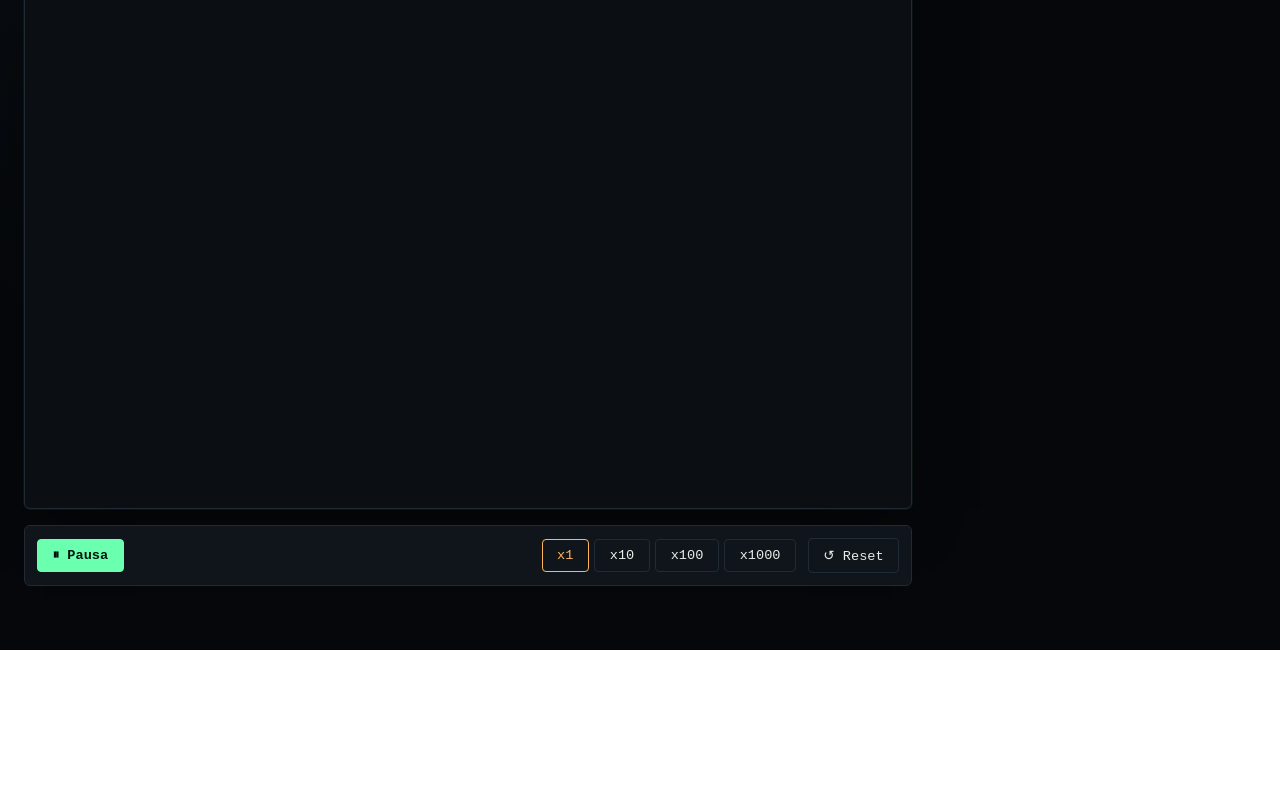
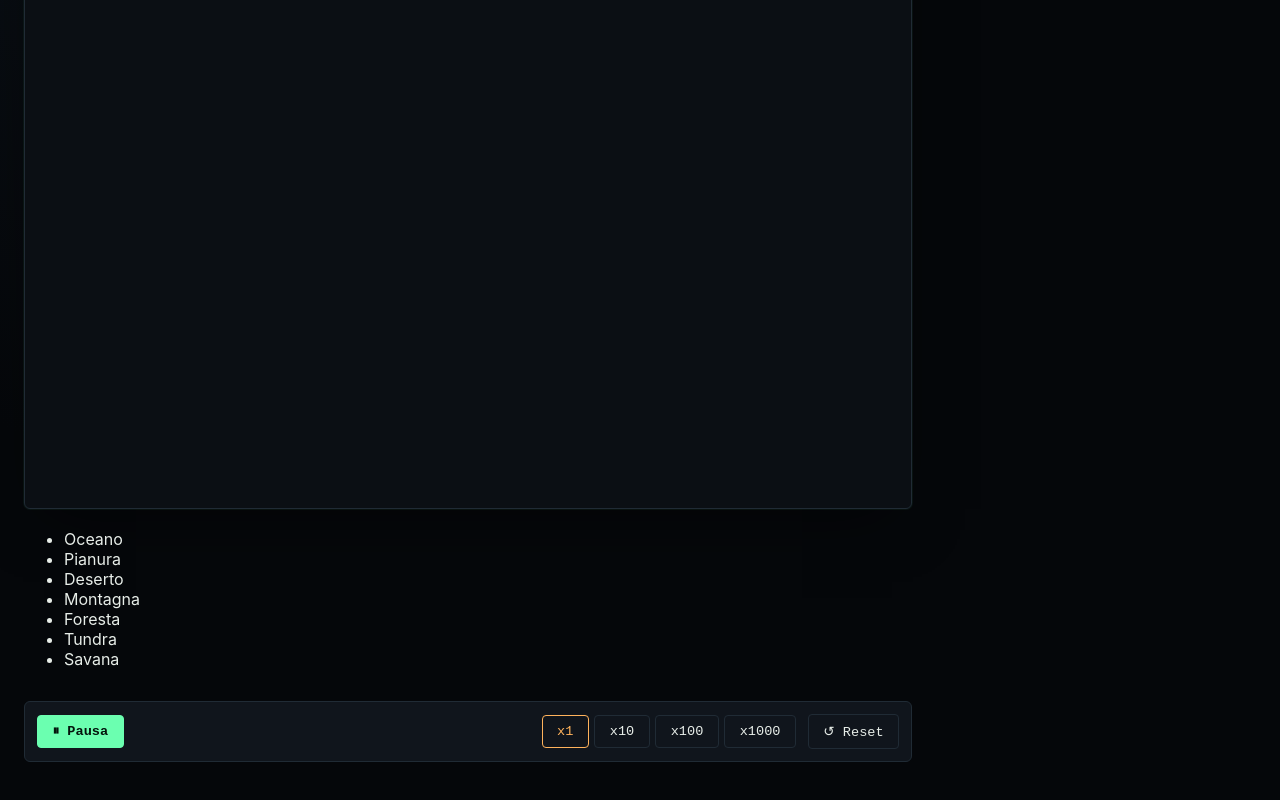
Before and after one commit to misteryone2/Evoworld, a Next.js app: page / in a window 1280 px wide. Shown: the part 552-1352 px from the top of the page. Before the commit the page ends 1202 px from the top, so only its background shows below. Built offline with nearby package versions, Linux system fonts and the light colour scheme.

Commit message:
Update PlanetCanvas.tsx

```diff
--- a/components/simulation/PlanetCanvas.tsx
+++ b/components/simulation/PlanetCanvas.tsx
@@ -3,11 +3,25 @@
 import { useEffect, useRef } from "react";
 import type { RenderFrame } from "../../types";
 
+// Terrain codes must match simulation/core/renderFrame.ts TERRAIN_CODE.
 const TERRAIN_COLORS: Record<number, string> = {
   0: "#123a52", // ocean
   1: "#5b7a3a", // plains (base, blended with vegetation)
   2: "#c2a25a", // desert
   3: "#6b6558", // mountain
+  4: "#1f5c34", // forest
+  5: "#c7d4d6", // tundra
+  6: "#a68a3c", // savanna
+};
+
+const TERRAIN_LABELS: Record<number, string> = {
+  0: "Oceano",
+  1: "Pianura",
+  2: "Deserto",
+  3: "Montagna",
+  4: "Foresta",
+  5: "Tundra",
+  6: "Savana",
 };
 
 const SPECIES_HUES = [16, 195, 300, 48, 130, 260, 0, 170];
@@ -52,6 +66,7 @@ export function PlanetCanvas({ frame }: Props) {
   }, [frame]);
 
   return (
+    <div className="canvas-wrap">
       <canvas
         ref={canvasRef}
         width={800}
@@ -60,16 +75,39 @@ export function PlanetCanvas({ frame }: Props) {
         aria-label="Visualizzazione del pianeta simulato"
         role="img"
       />
+      <ul className="biome-legend" aria-label="Legenda dei biomi">
+        {Object.entries(TERRAIN_LABELS).map(([code, label]) => (
+          <li key={code}>
+            <span className="swatch" style={{ background: TERRAIN_COLORS[Number(code)] }} />
+            {label}
+          </li>
+        ))}
+      </ul>
+    </div>
   );
 }
 
 function shadeTerrain(terrainCode: number, vegetation: number): string {
-  if (terrainCode === 0) return TERRAIN_COLORS[0];
-  if (terrainCode === 3) return TERRAIN_COLORS[3];
+  // ocean, mountain, tundra: fixed color, not vegetation-blended.
+  if (terrainCode === 0 || terrainCode === 3 || terrainCode === 5) {
+    return TERRAIN_COLORS[terrainCode];
+  }
   if (terrainCode === 2) {
+    // desert lightly greens with vegetation
     const g = Math.round(140 + vegetation * 40);
     return `rgb(${194 - vegetation * 60}, ${g}, 90)`;
   }
+  if (terrainCode === 4) {
+    // forest: darker and richer with more vegetation
+    const g = Math.round(70 + vegetation * 70);
+    return `rgb(${20 + (1 - vegetation) * 30}, ${g}, ${40 + (1 - vegetation) * 20})`;
+  }
+  if (terrainCode === 6) {
+    // savanna: warm tan blended slightly with green
+    const g = Math.round(120 + vegetation * 40);
+    return `rgb(${168 - vegetation * 30}, ${g}, 60)`;
+  }
+  // plains: interpolate from dry tan to lush green based on vegetation
   const r = Math.round(120 - vegetation * 50);
   const g = Math.round(110 + vegetation * 70);
   const b = Math.round(70 - vegetation * 20);
```
Lines whose indentation alone changed are shown as unchanged.
